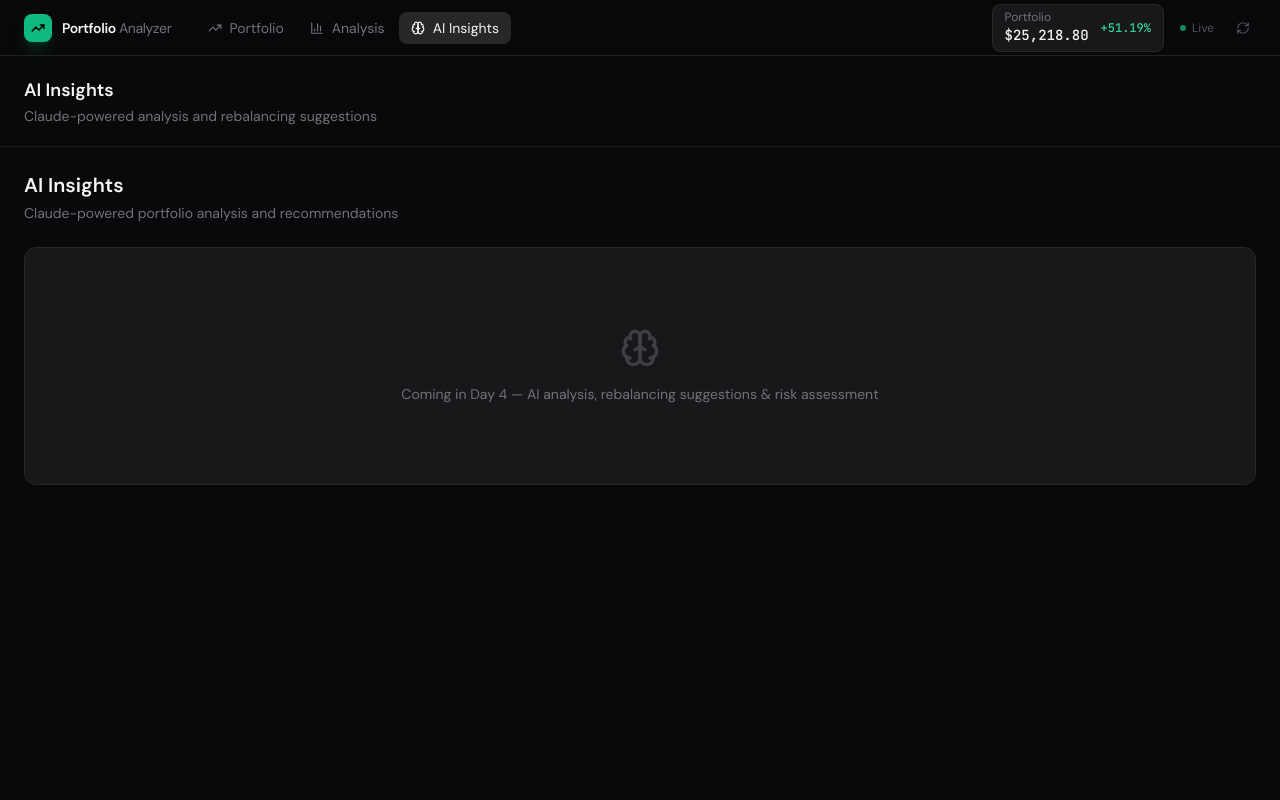
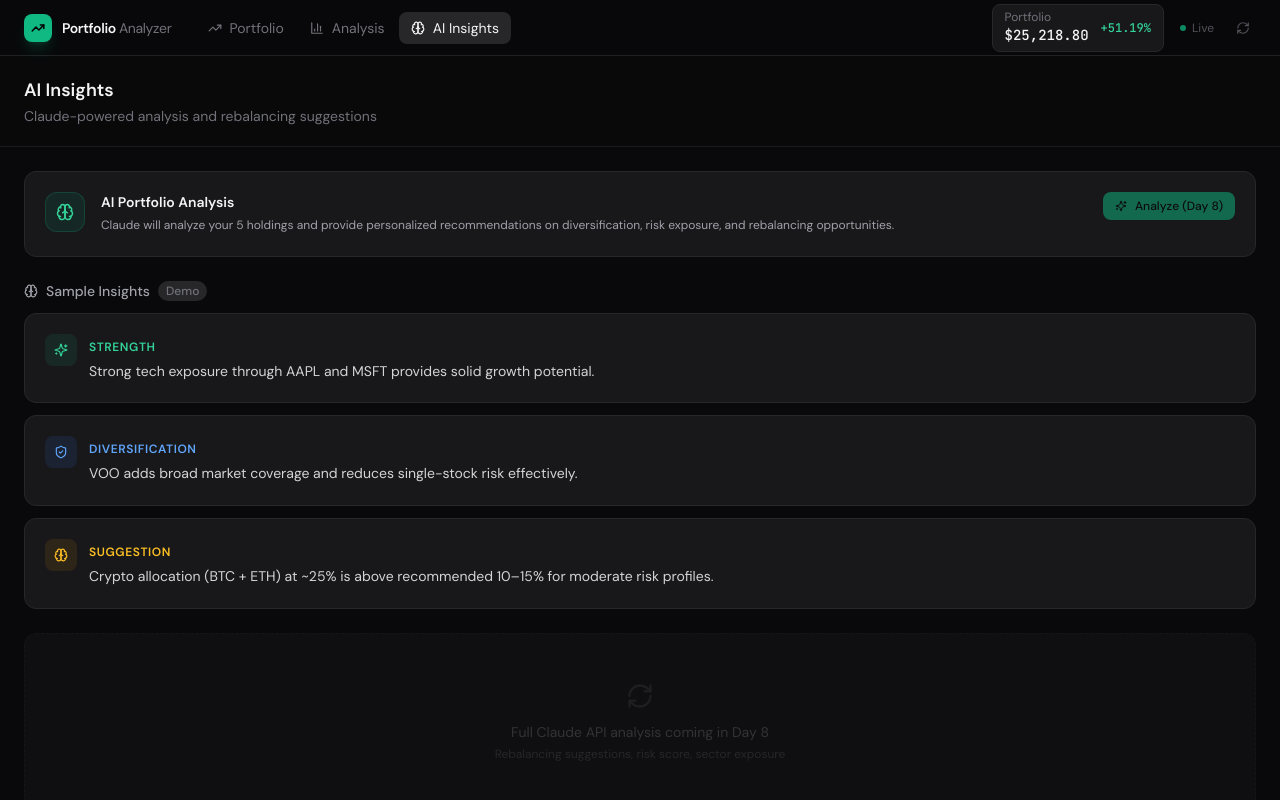
Before and after one commit to adridiaz23/portfolio-analyzer, a React (Vite) app in the folder frontend/: page /ai in a window 1280 px wide. Shown: the top 800 px of the page. Built offline with nearby package versions, Linux system fonts and the light colour scheme.

Commit message:
feat: build AI Insights page with sample analysis preview

```diff
--- a/frontend/src/pages/AIInsights.tsx
+++ b/frontend/src/pages/AIInsights.tsx
@@ -1,16 +1,91 @@
+// AI Insights page — Claude API integration comes after
+// For now shows a preview of what the analysis will look like
+import { Brain, Sparkles, ShieldCheck, RefreshCw } from 'lucide-react'
 import { Card } from '@/components/ui/Card'
-import { Brain } from 'lucide-react'
+import { Button } from '@/components/ui/Button'
+import { usePortfolioMetrics } from '@/store/portfolioStore'
+
+// Sample insights — will be replaced by real Claude responses
+const SAMPLE_INSIGHTS = [
+  {
+    icon: Sparkles,
+    color: 'text-emerald-400',
+    bg: 'bg-emerald-500/10',
+    label: 'Strength',
+    text: 'Strong tech exposure through AAPL and MSFT provides solid growth potential.',
+  },
+  {
+    icon: ShieldCheck,
+    color: 'text-blue-400',
+    bg: 'bg-blue-500/10',
+    label: 'Diversification',
+    text: 'VOO adds broad market coverage and reduces single-stock risk effectively.',
+  },
+  {
+    icon: Brain,
+    color: 'text-amber-400',
+    bg: 'bg-amber-500/10',
+    label: 'Suggestion',
+    text: 'Crypto allocation (BTC + ETH) at ~25% is above recommended 10–15% for moderate risk profiles.',
+  },
+]
 
 export function AIInsights() {
+  const { allocation } = usePortfolioMetrics()
+
   return (
-    <div>
-      <div className="mb-6">
-        <h1 className="text-xl font-semibold text-zinc-100">AI Insights</h1>
-        <p className="text-sm text-zinc-500 mt-1">Claude-powered portfolio analysis and recommendations</p>
+    <div className="space-y-6">
+
+      {/* CTA card */}
+      <Card className="border-emerald-500/20 bg-emerald-500/5">
+        <div className="flex items-start gap-4">
+          <div className="w-10 h-10 rounded-xl bg-emerald-500/10 border border-emerald-500/20 flex items-center justify-center flex-shrink-0">
+            <Brain size={18} className="text-emerald-400" />
+          </div>
+          <div className="flex-1">
+            <h2 className="text-sm font-semibold text-zinc-100 mb-1">AI Portfolio Analysis</h2>
+            <p className="text-xs text-zinc-400 leading-relaxed">
+              Claude will analyze your {allocation.length} holdings and provide personalized
+              recommendations on diversification, risk exposure, and rebalancing opportunities.
+            </p>
+          </div>
+          {/* Button enabled when Claude API is connected */}
+          <Button size="sm" className="flex-shrink-0" disabled>
+            <Sparkles size={12} />
+            Analyze (Day 8)
+          </Button>
+        </div>
+      </Card>
+
+      {/* Sample insight cards — preview of real output */}
+      <div>
+        <h2 className="text-sm font-medium text-zinc-400 mb-3 flex items-center gap-2">
+          <Brain size={14} />
+          Sample Insights
+          <span className="text-xs bg-zinc-800 text-zinc-500 px-2 py-0.5 rounded-full">Demo</span>
+        </h2>
+        <div className="space-y-3">
+          {SAMPLE_INSIGHTS.map((insight) => (
+            <Card key={insight.label} className="flex items-start gap-3">
+              <div className={`w-8 h-8 rounded-lg ${insight.bg} flex items-center justify-center flex-shrink-0`}>
+                <insight.icon size={14} className={insight.color} />
+              </div>
+              <div>
+                <span className={`text-xs font-semibold ${insight.color} uppercase tracking-wider`}>
+                  {insight.label}
+                </span>
+                <p className="text-sm text-zinc-300 mt-0.5 leading-relaxed">{insight.text}</p>
+              </div>
+            </Card>
+          ))}
+        </div>
       </div>
-      <Card className="flex flex-col items-center justify-center py-20 text-center">
-        <Brain size={40} className="text-zinc-700 mb-4" />
-        <p className="text-zinc-500 text-sm">Coming in Day 4 — AI analysis, rebalancing suggestions & risk assessment</p>
+
+      {/* Placeholder for real Claude output */}
+      <Card className="opacity-40 flex flex-col items-center justify-center py-12 text-center border-dashed">
+        <RefreshCw size={28} className="text-zinc-700 mb-3" />
+        <p className="text-sm text-zinc-500">Full Claude API analysis coming in Day 8</p>
+        <p className="text-xs text-zinc-600 mt-1">Rebalancing suggestions, risk score, sector exposure</p>
       </Card>
     </div>
   )
```
